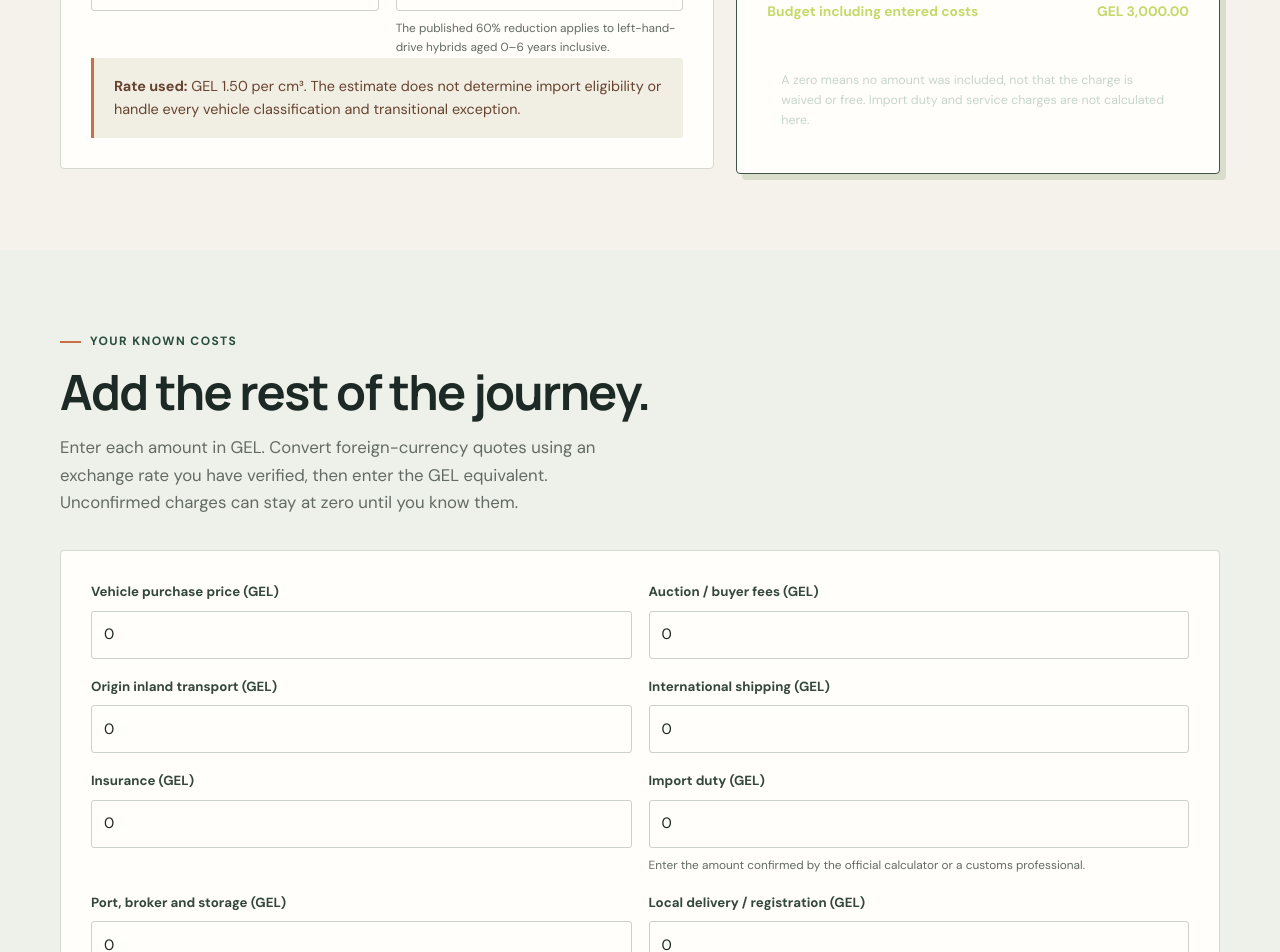
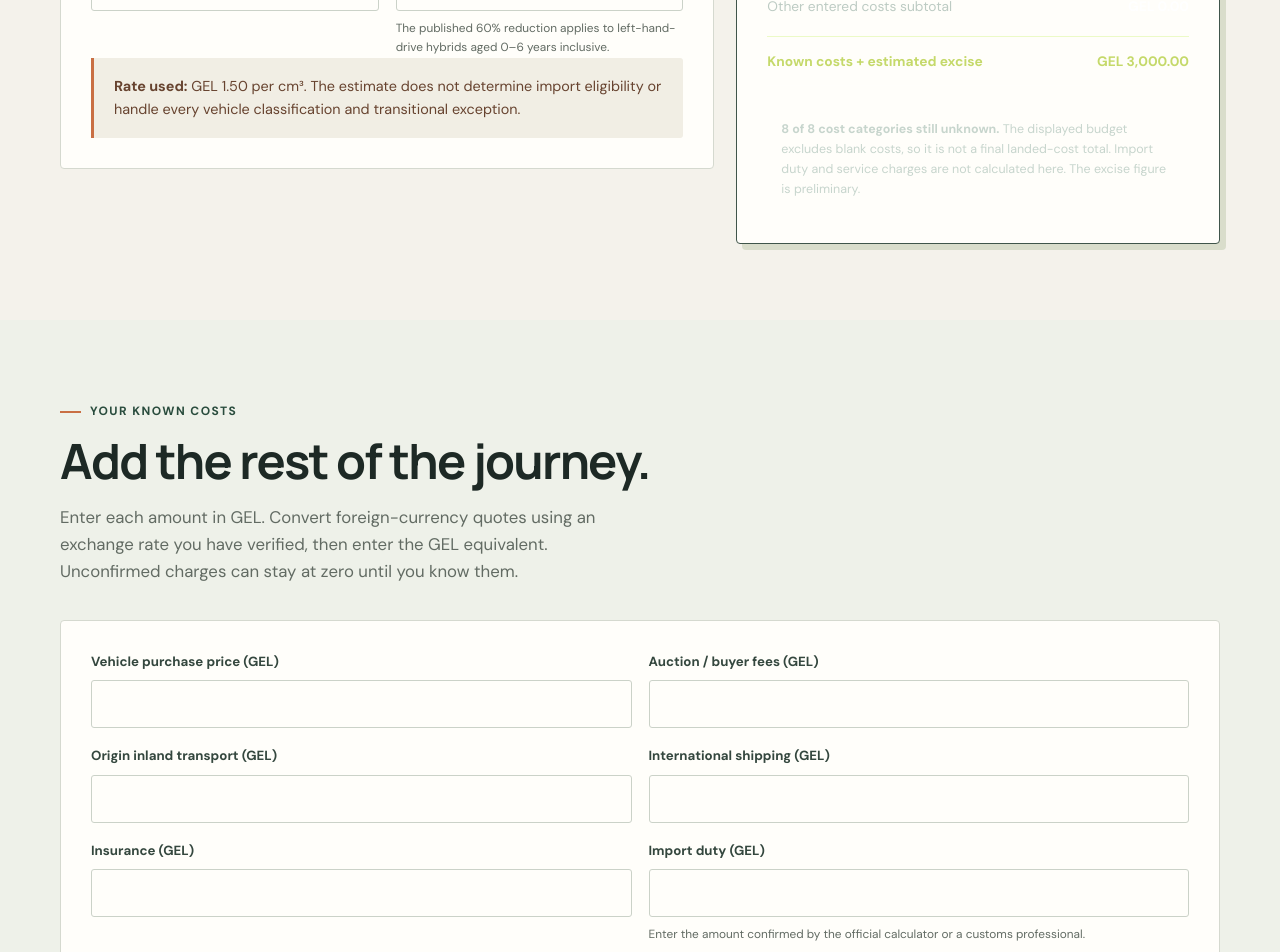
Before and after one commit to GIORGIO2032Q4E/portavero, a Next.js app: page /vehicle-import in a window 1280 px wide. Shown: the part 1060-2012 px from the top of the page. Built offline with nearby package versions, Linux system fonts and the light colour scheme; no server answers.

Commit message:
Keep unknown vehicle import costs blank

```diff
--- a/src/app/vehicle-import/page.tsx
+++ b/src/app/vehicle-import/page.tsx
@@ -21,8 +21,8 @@ function CostField({
 }: {
   id: string;
   label: string;
-  value: number;
-  onChange: (value: number) => void;
+  value: number | null;
+  onChange: (value: number | null) => void;
   hint?: string;
 }) {
   return (
@@ -33,10 +33,15 @@ function CostField({
         type="number"
         min="0"
         step="0.01"
-        value={value}
+        value={value ?? ""}
         onChange={(event) => {
-          const parsed = Number(event.target.value);
-          onChange(Number.isFinite(parsed) ? Math.max(0, parsed) : 0);
+          const raw = event.target.value;
+          if (raw === "") {
+            onChange(null);
+            return;
+          }
+          const parsed = Number(raw);
+          onChange(Number.isFinite(parsed) && parsed >= 0 ? parsed : null);
         }}
       />
       {hint && <small>{hint}</small>}
@@ -49,14 +54,14 @@ export default function VehicleImportPage() {
   const [engineCc, setEngineCc] = useState(2000);
   const [steering, setSteering] = useState("left");
   const [hybrid, setHybrid] = useState(false);
-  const [purchase, setPurchase] = useState(0);
-  const [auction, setAuction] = useState(0);
-  const [inland, setInland] = useState(0);
-  const [shipping, setShipping] = useState(0);
-  const [insurance, setInsurance] = useState(0);
-  const [importDuty, setImportDuty] = useState(0);
-  const [port, setPort] = useState(0);
-  const [delivery, setDelivery] = useState(0);
+  const [purchase, setPurchase] = useState<number | null>(null);
+  const [auction, setAuction] = useState<number | null>(null);
+  const [inland, setInland] = useState<number | null>(null);
+  const [shipping, setShipping] = useState<number | null>(null);
+  const [insurance, setInsurance] = useState<number | null>(null);
+  const [importDuty, setImportDuty] = useState<number | null>(null);
+  const [port, setPort] = useState<number | null>(null);
+  const [delivery, setDelivery] = useState<number | null>(null);
 
   const currentYear = new Date().getFullYear();
   const vehicleAge = currentYear - year;
@@ -69,8 +74,10 @@ export default function VehicleImportPage() {
     if (steering === "right") rate *= 3;
     else if (hybrid && vehicleAge >= 0 && vehicleAge <= 6) rate *= 0.4;
     const excise = eligibleYear && validEngine ? engineCc * rate : 0;
-    const nonTaxCosts = purchase + auction + inland + shipping + insurance + importDuty + port + delivery;
-    return { excise, nonTaxCosts, total: excise + nonTaxCosts, rate };
+    const enteredCosts = [purchase, auction, inland, shipping, insurance, importDuty, port, delivery];
+    const knownCosts = enteredCosts.reduce<number>((sum, value) => sum + (value ?? 0), 0);
+    const unknownCosts = enteredCosts.filter((value) => value === null).length;
+    return { excise, knownCosts, unknownCosts, total: excise + knownCosts, rate };
   }, [vehicleAge, steering, hybrid, engineCc, eligibleYear, validEngine, purchase, auction, inland, shipping, insurance, importDuty, port, delivery]);
 
   return (
@@ -131,13 +138,14 @@ export default function VehicleImportPage() {
             <p>{eligibleYear && validEngine ? `${year} model year · ${vehicleAge} year(s) old · ${engineCc.toLocaleString("en-US")} cm³` : "Enter valid vehicle details."}</p>
             <div className="result-lines">
               <div className="result-line"><span>Excise rate</span><strong>{money(result.rate)} / cm³</strong></div>
-              <div className="result-line"><span>Purchase and auction</span><strong>{money(purchase + auction)}</strong></div>
-              <div className="result-line"><span>Transport and insurance</span><strong>{money(inland + shipping + insurance)}</strong></div>
-              <div className="result-line"><span>Import duty entered by you</span><strong>{money(importDuty)}</strong></div>
-              <div className="result-line"><span>Port and local delivery</span><strong>{money(port + delivery)}</strong></div>
-              <div className="result-line result-line-total"><span>Budget including entered costs</span><strong>{money(result.total)}</strong></div>
+              <div className="result-line"><span>Purchase and auction</span><strong>{money((purchase ?? 0) + (auction ?? 0))}</strong></div>
+              <div className="result-line"><span>Transport and insurance</span><strong>{money((inland ?? 0) + (shipping ?? 0) + (insurance ?? 0))}</strong></div>
+              <div className="result-line"><span>Import duty entered by you</span><strong>{importDuty === null ? "Not entered" : money(importDuty)}</strong></div>
+              <div className="result-line"><span>Port and local delivery</span><strong>{money((port ?? 0) + (delivery ?? 0))}</strong></div>
+              <div className="result-line"><span>Other entered costs subtotal</span><strong>{money(result.knownCosts)}</strong></div>
+              <div className="result-line result-line-total"><span>Known costs + estimated excise</span><strong>{money(result.total)}</strong></div>
             </div>
-            <div className="disclaimer">A zero means no amount was included, not that the charge is waived or free. Import duty and service charges are not calculated here.</div>
+            <div className="disclaimer"><strong>{result.unknownCosts} of 8 cost categories still unknown.</strong> {result.unknownCosts > 0 ? "The displayed budget excludes blank costs, so it is not a final landed-cost total." : "All additional cost fields have an entered amount. Confirm applicable taxes and fees with official sources."} Import duty and service charges are not calculated here. The excise figure is preliminary.</div>
           </aside>
         </div>
       </section>
```
